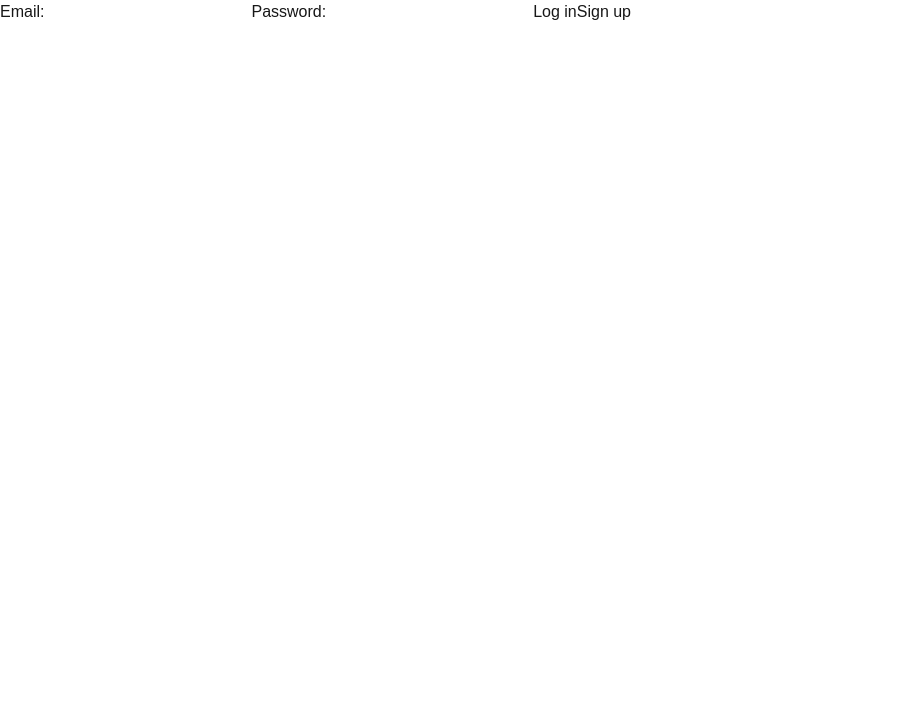
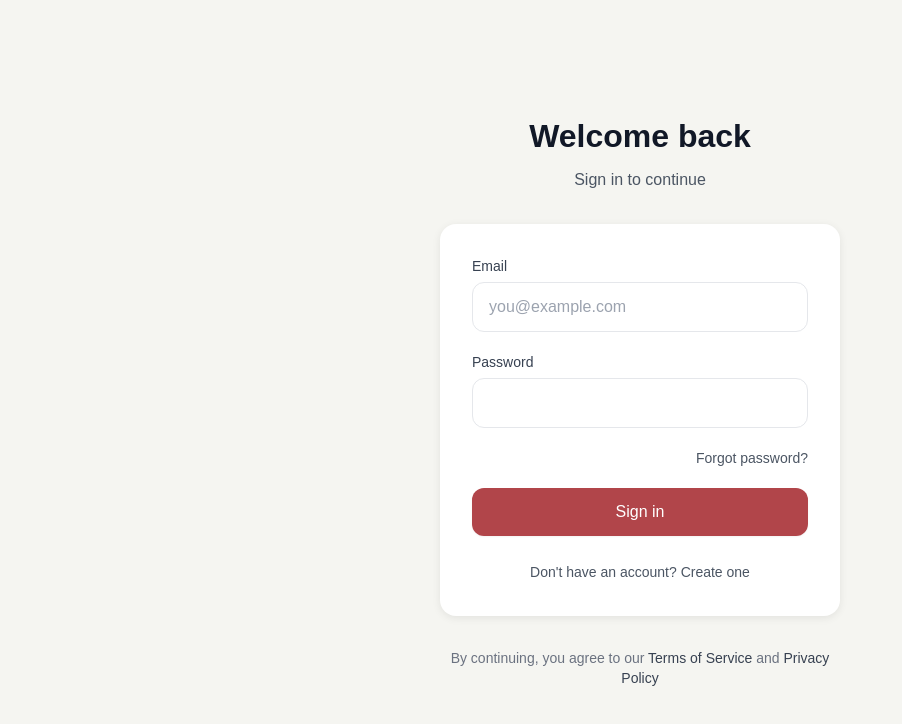
Before and after one commit to vishnugrao/basic, a Next.js app in the folder basic/: page /login in a window 1280 px wide. Shown: the top 724 px of the page, without its empty margins (0-902 px from the left). Built offline with nearby package versions, Linux system fonts and the light colour scheme.

Commit message:
Sign up / sign in working verified

```diff
--- a/basic/app/login/page.tsx
+++ b/basic/app/login/page.tsx
@@ -1,14 +1,120 @@
+"use client"
+
 import { login, signup } from "./actions"
+import { useState } from "react"
 
 export default function LoginPage() {
+    const [isLoading ] = useState(false)
+    const [isSignUp, setIsSignUp] = useState(false)
+
     return (
-        <form>
-            <label htmlFor="email">Email:</label>
-            <input id="email" name="email" type="email" required />
-            <label htmlFor="password">Password:</label>
-            <input id="password" name="password" type="password" required />
-            <button formAction={login}>Log in</button>
-            <button formAction={signup}>Sign up</button>
-        </form>
+        <div className="min-h-screen flex items-center justify-center bg-[#F5F5F1] px-4">
+            <div className="w-full max-w-[400px]">
+                <div className="mb-8 text-center">
+                    <h1 className="text-[32px] font-semibold text-gray-900">
+                        {isSignUp ? 'Create account' : 'Welcome back'}
+                    </h1>
+                    <p className="text-gray-600 mt-2">
+                        {isSignUp ? 'Get started with your account' : 'Sign in to continue'}
+                    </p>
+                </div>
+
+                <div className="bg-white rounded-2xl shadow-[0_2px_8px_rgba(0,0,0,0.08)] p-8">
+                    <form className="space-y-5">
+                        <div>
+                            <label
+                                htmlFor="email"
+                                className="block text-sm font-medium text-gray-700 mb-1.5"
+                            >
+                                Email
+                            </label>
+                            <input
+                                id="email"
+                                name="email"
+                                type="email"
+                                required
+                                disabled={isLoading}
+                                placeholder="you@example.com"
+                                className="w-full px-4 py-3 text-gray-900 border border-gray-200
+                                         rounded-xl focus:outline-none focus:ring-2
+                                         focus:ring-[#B1454A] focus:ring-opacity-20
+                                         focus:border-[#B1454A] disabled:bg-gray-50
+                                         disabled:cursor-not-allowed transition-colors
+                                         placeholder:text-gray-400"
+                            />
+                        </div>
+
+                        <div>
+                            <label
+                                htmlFor="password"
+                                className="block text-sm font-medium text-gray-700 mb-1.5"
+                            >
+                                Password
+                            </label>
+                            <input
+                                id="password"
+                                name="password"
+                                type="password"
+                                required
+                                disabled={isLoading}
+                                className="w-full px-4 py-3 text-gray-900 border border-gray-200
+                                         rounded-xl focus:outline-none focus:ring-2
+                                         focus:ring-[#B1454A] focus:ring-opacity-20
+                                         focus:border-[#B1454A] disabled:bg-gray-50
+                                         disabled:cursor-not-allowed transition-colors"
+                            />
+                        </div>
+
+                        {!isSignUp && (
+                            <div className="flex justify-end">
+                                <button
+                                    type="button"
+                                    className="text-sm text-gray-600 hover:text-gray-900"
+                                >
+                                    Forgot password?
+                                </button>
+                            </div>
+                        )}
+
+                        <button
+                            type="submit"
+                            formAction={isSignUp ? signup : login}
+                            disabled={isLoading}
+                            className="w-full px-4 py-3 text-base font-medium text-white
+                                     bg-[#B1454A] rounded-xl hover:bg-[#9A3C40]
+                                     focus:outline-none focus:ring-2 focus:ring-offset-2
+                                     focus:ring-[#B1454A] disabled:bg-opacity-70
+                                     disabled:cursor-not-allowed transition-colors
+                                     shadow-sm mt-2"
+                        >
+                            {isSignUp ? 'Create account' : 'Sign in'}
+                        </button>
+                    </form>
+
+                    <div className="mt-6 text-center">
+                        <button
+                            type="button"
+                            onClick={() => setIsSignUp(!isSignUp)}
+                            className="text-sm text-gray-600 hover:text-gray-900"
+                        >
+                            {isSignUp
+                                ? 'Already have an account? Sign in'
+                                : "Don't have an account? Create one"}
+                        </button>
+                    </div>
+                </div>
+
+                <div className="mt-8 text-center text-sm text-gray-500">
+                    By continuing, you agree to our{' '}
+                    <a href="#" className="text-gray-700 hover:text-gray-900">
+                        Terms of Service
+                    </a>{' '}
+                    and{' '}
+                    <a href="#" className="text-gray-700 hover:text-gray-900">
+                        Privacy Policy
+                    </a>
+                </div>
+            </div>
+        </div>
     )
 }
--- a/basic/package.json
+++ b/basic/package.json
@@ -14,6 +14,7 @@
     "next": "15.1.6",
     "react": "^19.0.0",
     "react-dom": "^19.0.0",
+    "shadcn-ui": "^0.9.4",
     "supabase": "^2.9.6"
   },
   "devDependencies": {
```
Also changed, not shown: 1 other file (tests, documents, lock files or other folders).
